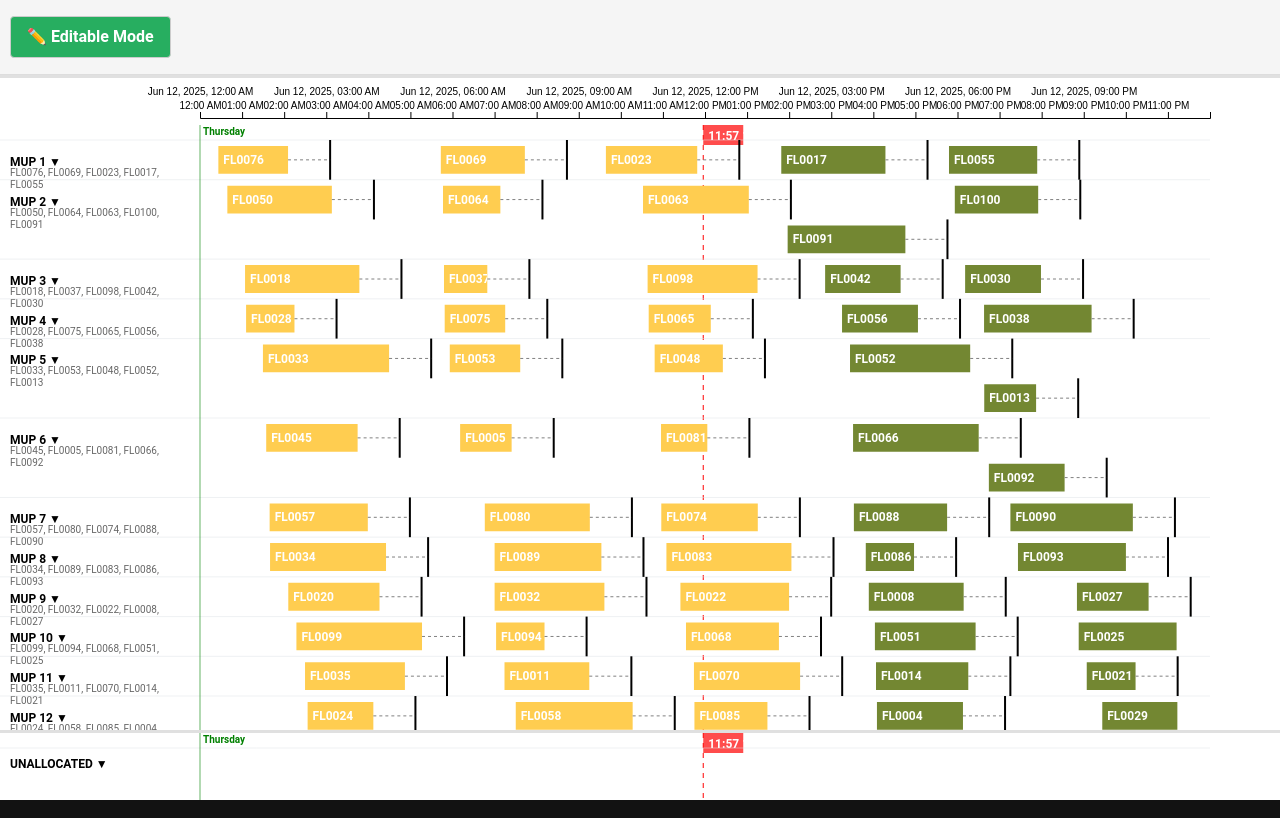
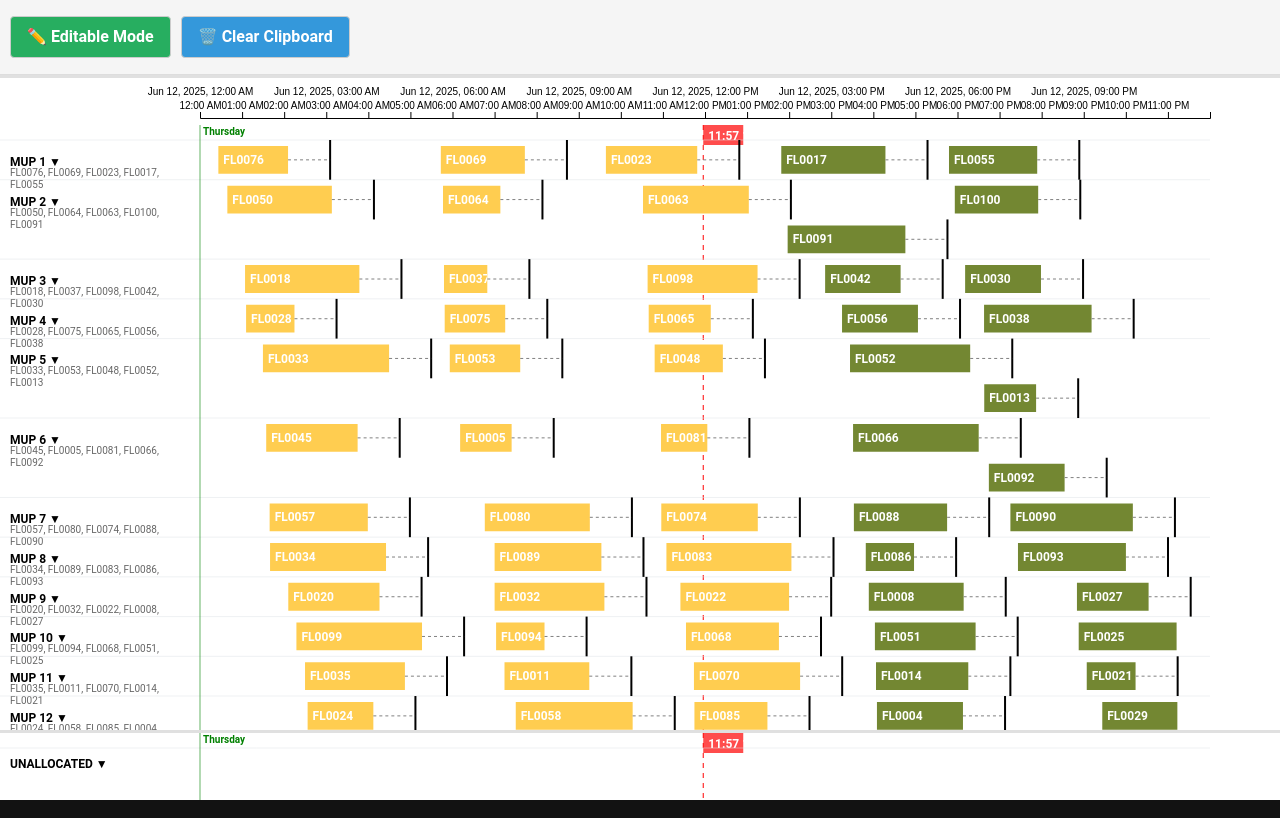
Before and after one commit to johannesbrandenburger/gantt-editor, a Vue app: page / in a window 1280 px wide. Built offline with nearby package versions, Linux system fonts and the light colour scheme; a small style sheet from the web is missing.

Commit message:
clear clipboard from parent

```diff
--- a/package.json
+++ b/package.json
@@ -2,7 +2,7 @@
   "name": "@pf/gantt-editor-vue-component",
   "private": false,
   "type": "module",
-  "version": "0.1.7",
+  "version": "0.1.8",
   "main": "./dist/gantt-editor-vue-component.umd.js",
   "module": "./dist/gantt-editor-vue-component.es.js",
   "types": "./dist/index.d.ts",
--- a/src/components/GanttEditorComponent.vue
+++ b/src/components/GanttEditorComponent.vue
@@ -289,6 +289,17 @@ const onMouseLeave = () => {
   showClipboard.value = false;
 };
 
+/**
+ * Programmatically clears the clipboard.
+ * This can be called from the parent component via ref.
+ */
+const clearClipboard = () => {
+  console.log("Clearing clipboard programmatically");
+  localStorage.setItem("pointerClipboard", "[]");
+  updateClipboard();
+  triggerUpdate();
+};
+
 let clipboardController: { update: () => void } | null = null;
 let resizeObserver: ResizeObserver | null = null;
 
@@ -471,6 +482,11 @@ onBeforeUnmount(() => {
   }
 });
 
+// Expose methods that can be called from the parent component via ref
+defineExpose({
+  clearClipboard,
+});
+
 </script>
 
 <style lang="css">
--- a/src/pages/index.vue
+++ b/src/pages/index.vue
@@ -10,6 +10,7 @@
     -->
     <div style="height: 100vh; width: 100%;">
         <GanttEditorComponent
+            ref="ganttEditorRef"
             :isReadOnly="isReadOnly"
             :startTime="startTime"
             :endTime="endTime"
@@ -68,6 +69,21 @@
                     >
                         {{ isReadOnly ? '🔒 Read-Only Mode' : '✏️ Editable Mode' }}
                     </button>
+                    <button
+                        @click="handleClearClipboard"
+                        data-testid="clear-clipboard-button"
+                        :style="{
+                            padding: '8px 16px',
+                            borderRadius: '4px',
+                            border: '1px solid #ccc',
+                            background: '#3498db',
+                            color: 'white',
+                            cursor: 'pointer',
+                            fontWeight: 'bold'
+                        }"
+                    >
+                        🗑️ Clear Clipboard
+                    </button>
                     <div
                         v-if="eventMessage"
                         :style="{
@@ -95,6 +111,10 @@
 import { ref, reactive, onMounted } from 'vue';
 import * as d3 from 'd3';
 import type { GanttEditorSlot } from '../components/gantt-editor-lib/chart/types';
+import GanttEditorComponent from '../components/GanttEditorComponent.vue';
+
+// Ref to the Gantt Editor component for programmatic access
+const ganttEditorRef = ref<InstanceType<typeof GanttEditorComponent> | null>(null);
 
 const topContentPortion = ref(0.1); // 20% of total height for top content
 onMounted(() => {
@@ -122,6 +142,14 @@ const showEventMessage = (message: string, duration = 3000) => {
     setTimeout(() => {
         eventMessage.value = '';
     }, duration);
+};
+
+// Function to programmatically clear the clipboard via the component ref
+const handleClearClipboard = () => {
+    if (ganttEditorRef.value) {
+        ganttEditorRef.value.clearClipboard();
+        showEventMessage('🗑️ Clipboard cleared programmatically');
+    }
 };
 
 // Function to generate random time within the day
```
Also changed, not shown: 2 other files (tests, documents, lock files or other folders).
